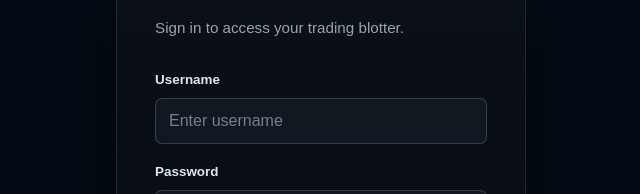
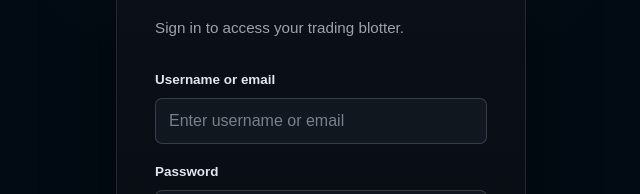
Before and after one commit to vince0497/tradershub, a React (Vite) app in the folder frontend/: page /login in a window 1280 px wide. Shown: the part 315-509 px from the top of the page, without its empty margins (319-959 px from the left). Built offline with nearby package versions, Linux system fonts and the light colour scheme; no server answers.

Commit message:
remove error on /api/auth/me

```diff
--- a/frontend/src/pages/login/index.tsx
+++ b/frontend/src/pages/login/index.tsx
@@ -73,13 +73,13 @@ const LogIn: React.FunctionComponent<ILogInProps> = () => {
 
         <form className="login-form" onSubmit={handleSubmit}>
           <div className="login-input">
-            <label htmlFor="username-input">Username</label>
+            <label htmlFor="username-input">Username or email</label>
             <input
               id="username-input"
               type="text"
               value={username}
               onChange={(event) => setUsername(event.target.value)}
-              placeholder="Enter username"
+              placeholder="Enter username or email"
               autoComplete="username"
               required
             />
```
